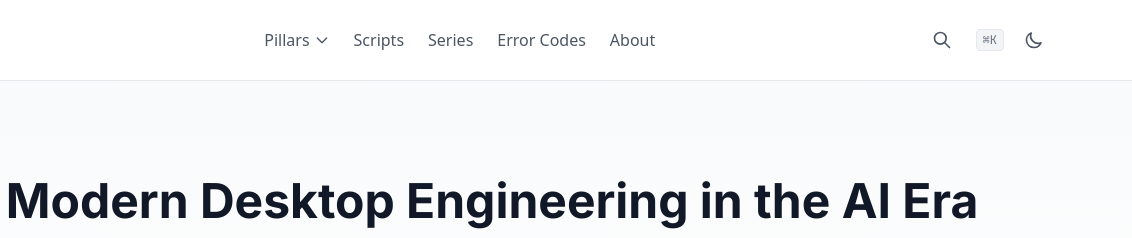
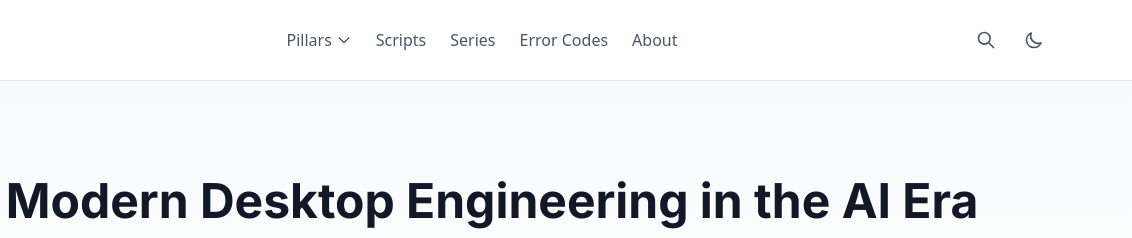
Before and after one commit to abdelboch/zakitpro, an Astro site: page / in a window 1280 px wide. Shown: the top 238 px of the page, 148-1280 px from the left. Built offline with nearby package versions, Linux system fonts and the light colour scheme; Astro itself is replaced by a stand-in of ours.

Commit message:
Remove ⌘K keyboard shortcut indicator from header

```diff
--- a/src/layouts/BaseLayout.astro
+++ b/src/layouts/BaseLayout.astro
@@ -166,7 +166,6 @@ const breadcrumbSchema = article && pillar ? {
               <path stroke-linecap="round" stroke-linejoin="round" stroke-width="2" d="M21 21l-6-6m2-5a7 7 0 11-14 0 7 7 0 0114 0z"/>
             </svg>
           </button>
-          <kbd class="hidden md:inline-flex items-center text-xs bg-gray-100 dark:bg-gray-800 text-gray-500 dark:text-gray-400 px-1.5 py-0.5 rounded border border-gray-200 dark:border-gray-700 ml-1 font-mono">⌘K</kbd>
 
           <!-- Theme Toggle -->
           <button id="theme-toggle" class="p-2 text-gray-600 dark:text-gray-300 hover:text-accent transition-colors" aria-label="Toggle theme">
```
